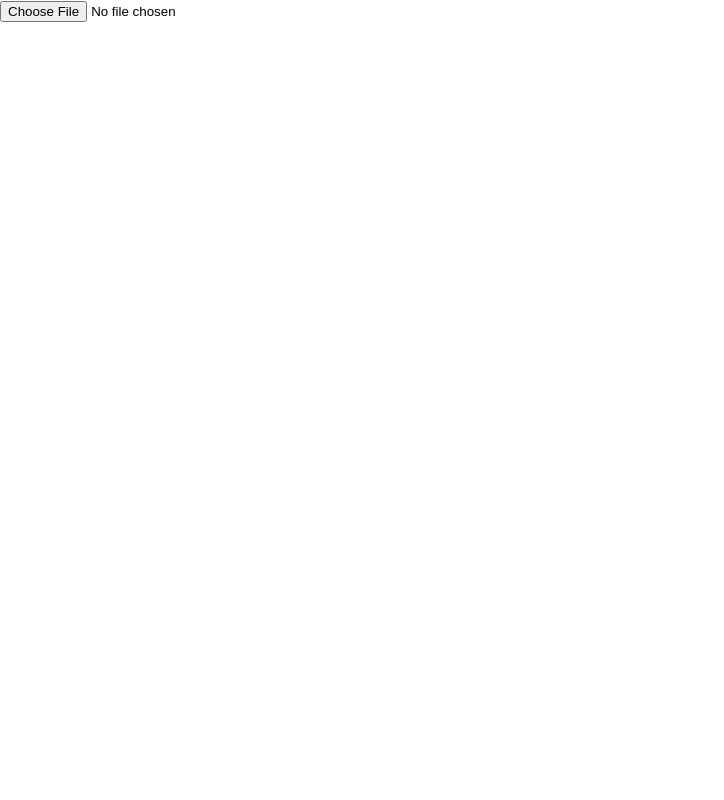
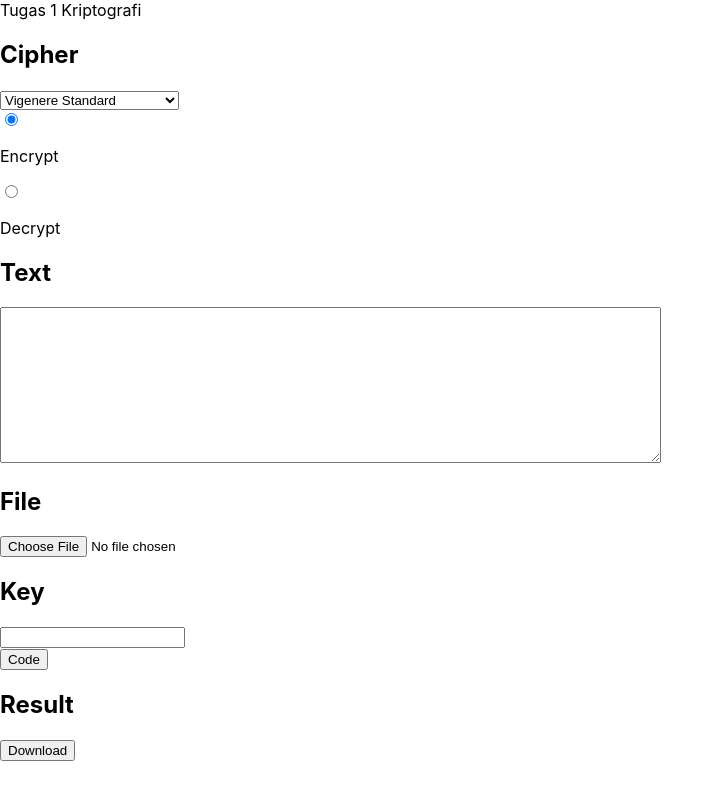
Before and after one commit to cyn-rus/cryptography-cipher, a React (Create React App) app: page / in a window 1280 px wide. Shown: the whole page, without its empty margins (0-724 px from the left). Built offline with nearby package versions, Linux system fonts and the light colour scheme.

Commit message:
add html

```diff
--- a/package.json
+++ b/package.json
@@ -6,6 +6,7 @@
     "@testing-library/jest-dom": "^5.16.5",
     "@testing-library/react": "^13.4.0",
     "@testing-library/user-event": "^13.5.0",
+    "mathjs": "^11.5.1",
     "react": "^18.2.0",
     "react-dom": "^18.2.0",
     "react-scripts": "5.0.1",
--- a/src/App.js
+++ b/src/App.js
@@ -2,22 +2,133 @@ import { useState } from 'react'
 import './App.css'
 
 const App = () => {
+  const affine = require("./cipher/affine")
+  const autoVigenere = require("./cipher/autoKeyVigenere")
+  const extendVigenere = require("./cipher/extendedVigenere")
+  const hill = require("./cipher/hill")
+  const playfair = require("./cipher/playfair")
+  const vigenere = require("./cipher/vigenere")
+
   const [file, setFile] = useState()
+  const [binaryFile, setBinaryFile] = useState()
+  const [fileContent, setFileContent] = useState()
+  const [cipher, setCipher] = useState(1)
+  const [choice, setChoice] = useState("encrypt")
+  const [result, setResult] = useState("")
 
-  function uploadFile(event) {
-    setFile(event.target.files[0])
-    const reader = new FileReader()
-    reader.onload = function(evt) {
-      console.log(evt.target.result)
-    }
-    reader.readAsBinaryString(file)
+  function changeCipher(e) {
+    setCipher(e.target.value)
   }
 
-  console.log(file)
+  function changeChoice(e) {
+    setChoice(e.target.value)
+  }
+
+  async function uploadFile(event) {
+    const uploadedFile = event.target.files[0]
+    setFile(uploadedFile)
+
+    const reader = new FileReader()
+    reader.readAsText(uploadedFile, "UTF-64")
+    reader.onload = function(e) {
+      setFileContent(e.target.result)
+    }
+
+    return new Promise((resolve, reject) => {
+      const reader = new FileReader()
+
+      reader.onload = (event) => {
+        setBinaryFile(event.target.result)
+        resolve(event.target.result)
+      }
+
+      reader.onerror = (err) => {
+        reject(err)
+      }
+
+      reader.readAsDataURL(event.target.files[0])
+    })
+  }
+
+  function code() {
+    const textArea = document.getElementById("textInput").value
+    const textKey = document.getElementById("textKey").value
+    const map = [{
+      "value": 1,
+      "function": vigenere,
+    }, {
+      "value": 2,
+      "function": autoVigenere,
+    }, {
+      "value": 3,
+      "function": extendVigenere,
+    }, {
+      "value": 4,
+      "function": affine,
+    }, {
+      "value": 5,
+      "function": playfair,
+    }, {
+      "value": 6,
+      "function": hill,
+    }]
+
+    const method = map.filter(function (m) {
+      return m.value == cipher
+    })[0].function
+    const res = method[choice](binaryFile, textKey)
+    setResult(res)
+    console.log(res)
+  }
 
   return (
-    <div>
-      <input type="file" name="file" onChange={uploadFile} />
+    <div className="home">
+      <div className="header">Tugas 1 Kriptografi</div>
+      <div className="page-content">
+        <div className="option">
+          <h2>Cipher</h2>
+          <select onChange={changeCipher}>
+            <option value={1}>Vigenere Standard</option>
+            <option value={2}>Auto-Key Vigenere Cipher</option>
+            <option value={3}>Extended Vigenere Cipher</option>
+            <option value={4}>Affine Cipher</option>
+            <option value={5}>Playfair Cipher</option>
+            <option value={6}>Hill Cipher</option>
+          </select>
+        </div>
+        <div className="choice" onChange={changeChoice}>
+          <div className="encrypt">
+            <input type="radio" value="encrypt" name="choice" defaultChecked={true} />
+            <p>Encrypt</p>
+          </div>
+          <div className="decrypt">
+            <input type="radio" value="decrypt" name="choice" />
+            <p>Decrypt</p>
+          </div>
+        </div>
+        <div className="input">
+          <div className="text">
+            <h2>Text</h2>
+            <textarea id="textInput" rows="10" cols="80" />
+          </div>
+          <div className="file">
+            <h2>File</h2>
+            <input type="file" name="file" onChange={uploadFile} />
+          </div>
+          <div className="key">
+            <h2>Key</h2>
+            <input id="textKey" />
+          </div>
+        </div>
+        <div className="code">
+          <button onClick={() => code()}>Code</button>
+        </div>
+        <div className="output">
+          <h2>Result</h2>
+          <p>{result}</p>
+          <button>Download</button>
+        </div>
+      </div>
     </div>
   );
 }
--- a/src/cipher/playfair/helper.js
+++ b/src/cipher/playfair/helper.js
@@ -1,4 +1,4 @@
-import {textToNumber} from "../helper";
+const { textToNumber } = require("../helper")
 
 const CODE_I = 8;
 const CODE_J = 9;
```
Also changed, not shown: 1 other file (tests, documents, lock files or other folders).
